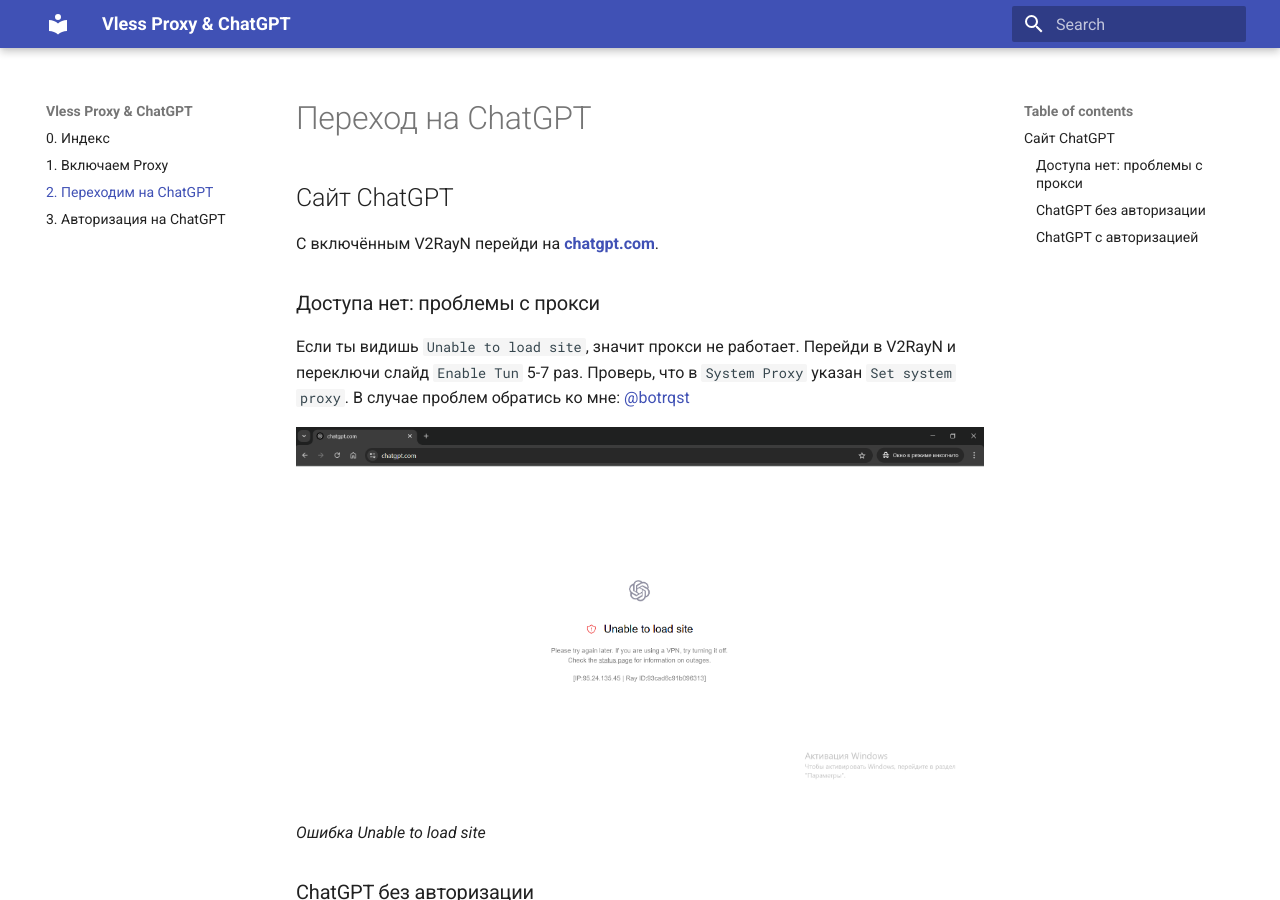
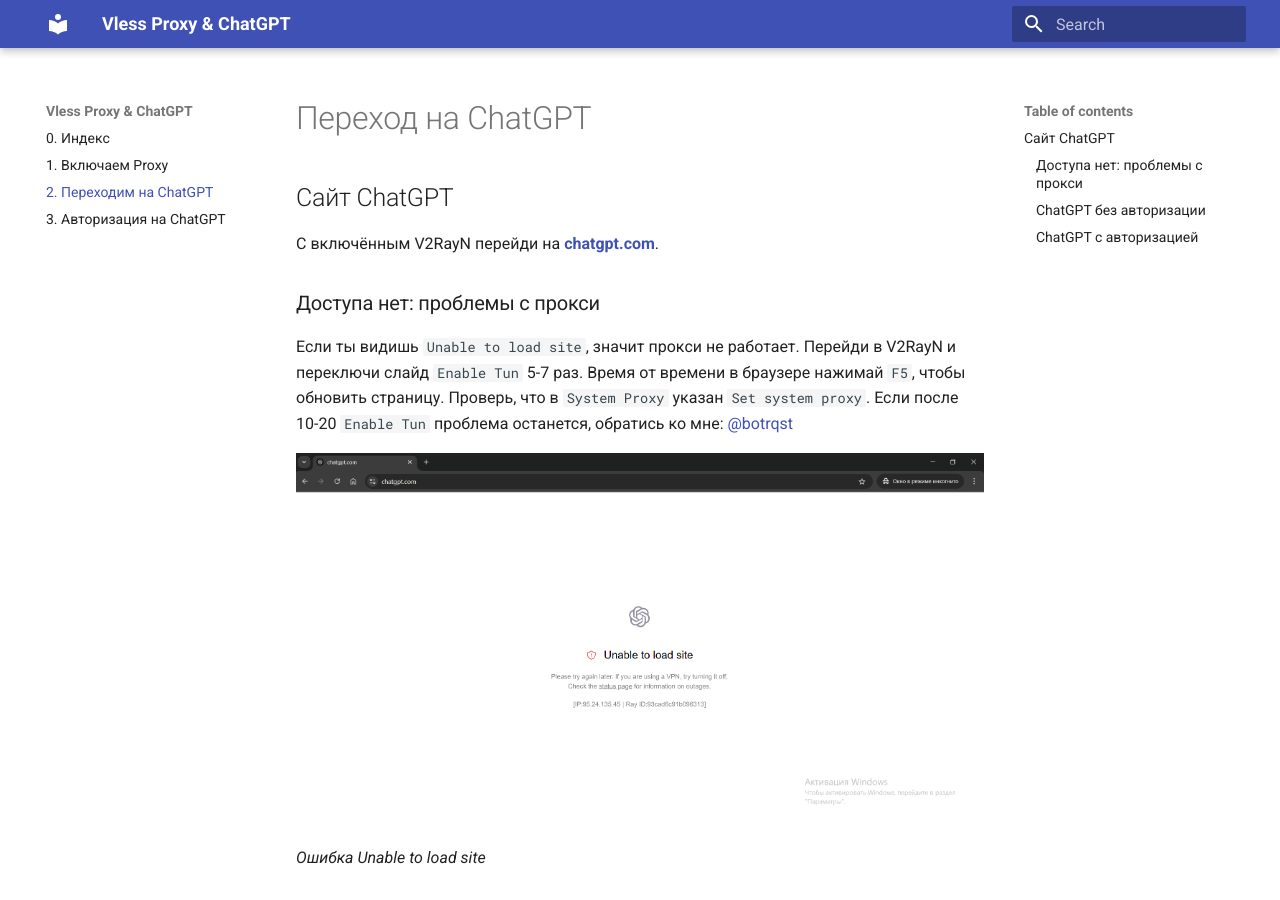
Before and after one commit to yuramayer/vpn-gpt, an MkDocs documentation site: the page built from docs/02. Переход на ChatGPT.md, in a window 1280 px wide and 900 px high. Built offline with MkDocs 1.6.1 and Material for MkDocs 9.7.7, drawn with Linux system fonts in a browser that asks for light colours.

Commit message:
docs: minor changes in the readme

```diff
--- a/docs/02. Переход на ChatGPT.md
+++ b/docs/02. Переход на ChatGPT.md
@@ -6,7 +6,7 @@
 
 ### Доступа нет: проблемы с прокси
 
-Если ты видишь `Unable to load site`, значит прокси не работает. Перейди в V2RayN и переключи слайд `Enable Tun` 5-7 раз. Проверь, что в `System Proxy` указан `Set system proxy`. В случае проблем обратись ко мне: [@botrqst](https://t.me/botrqst)
+Если ты видишь `Unable to load site`, значит прокси не работает. Перейди в V2RayN и переключи слайд `Enable Tun` 5-7 раз. Время от времени в браузере нажимай `F5`, чтобы обновить страницу. Проверь, что в `System Proxy` указан `Set system proxy`. Если после 10-20 `Enable Tun` проблема останется, обратись ко мне: [@botrqst](https://t.me/botrqst)
 
 ![Ошибка Unable to load site](img/02/01.png)
 
```
